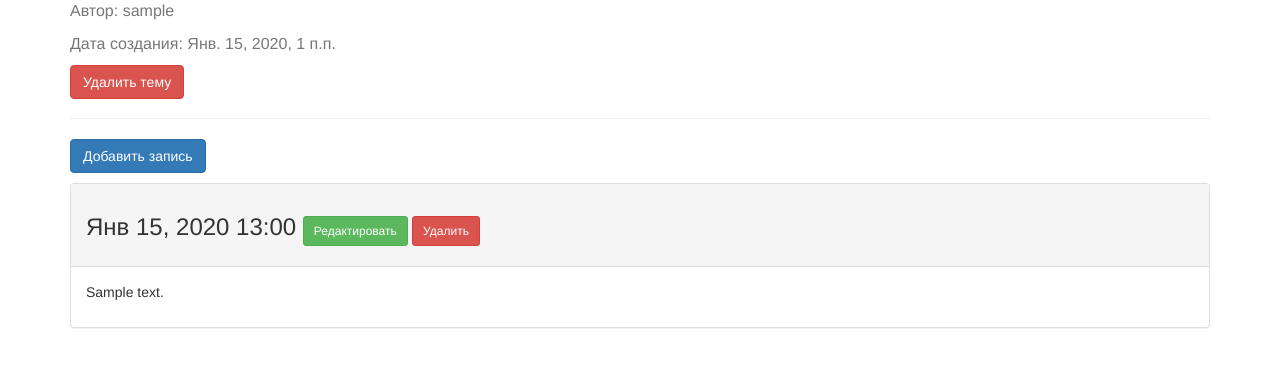
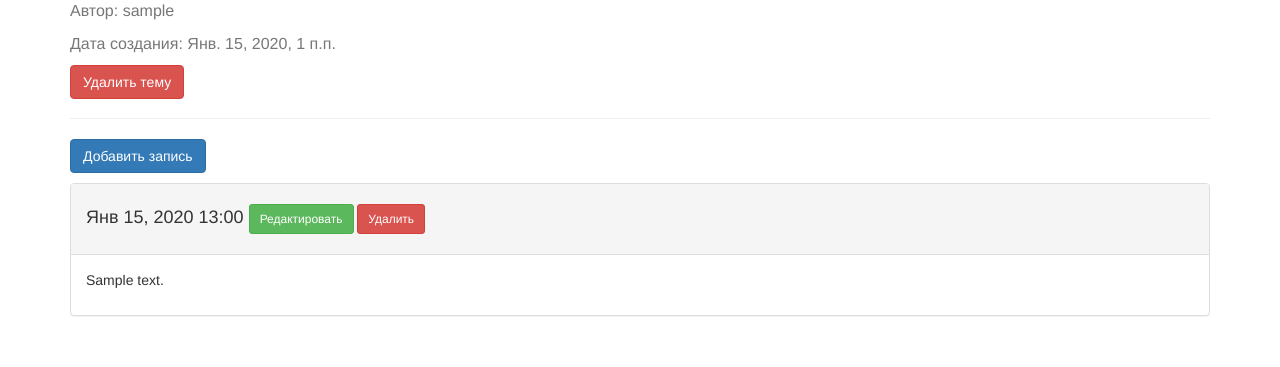
Before and after one commit to Sanchows/LearningLog, a Django app: page /topics/1/ in a window 1280 px wide. Shown: the part 159-526 px from the top of the page. Run offline with Django 3.2, Linux system fonts and the light colour scheme; a user stored in the database is signed in; tables that the repository leaves empty hold one stand-in row (values such as "Sample post"); some libraries are stand-ins or nearby versions.

Commit message:
Removed button 'Редактировать тему' if the user is not author of topic

```diff
--- a/learning_logs/templates/learning_logs/topic.html
+++ b/learning_logs/templates/learning_logs/topic.html
@@ -1,12 +1,14 @@
 {% extends 'learning_logs/base.html' %}
 {% block header %}
     <h2>{{ topic }}
-            <small>
-                    <a href="{% url 'edit_topic' topic.id %}" class="btn btn-success btn-sm" role="button">Редактировать тему</a>
-            </small>
+            {% if topic.owner.id == user.id %}
+                <small>
+                        <a href="{% url 'edit_topic' topic.id %}" class="btn btn-success btn-sm" role="button">Редактировать тему</a>
+                </small>
+            {% endif %}
         <small>
             {% if topic.public %}
-                Общедоступная тема. Зарегистрированные могут читать записи в этой теме
+                Общедоступная тема{% if topic.owner.id == user.id %}. Зарегистрированные могут читать записи в этой теме {% endif %}
             {% endif %}
             <font size=3>
                 <br>
@@ -32,7 +34,7 @@
     {% for entry in entries %}
         <div class="panel panel-default">
             <div class="panel-heading">
-                <h3>
+                <h4 class="card-header">
                     {{ entry.date_added|date:'M d, Y H:i' }}
                     {% if topic.owner.id == user.id %}
                         <small>
@@ -42,7 +44,7 @@
                             <a href="{% url 'delete_entry' entry.id %}" class="btn btn-danger btn-sm" role="button">Удалить</a>
                         </small>
                     {% endif %}
-                </h3>
+                </h4>
             </div>
             <div class="panel-body">
                 {{ entry.text|linebreaks }}
```
